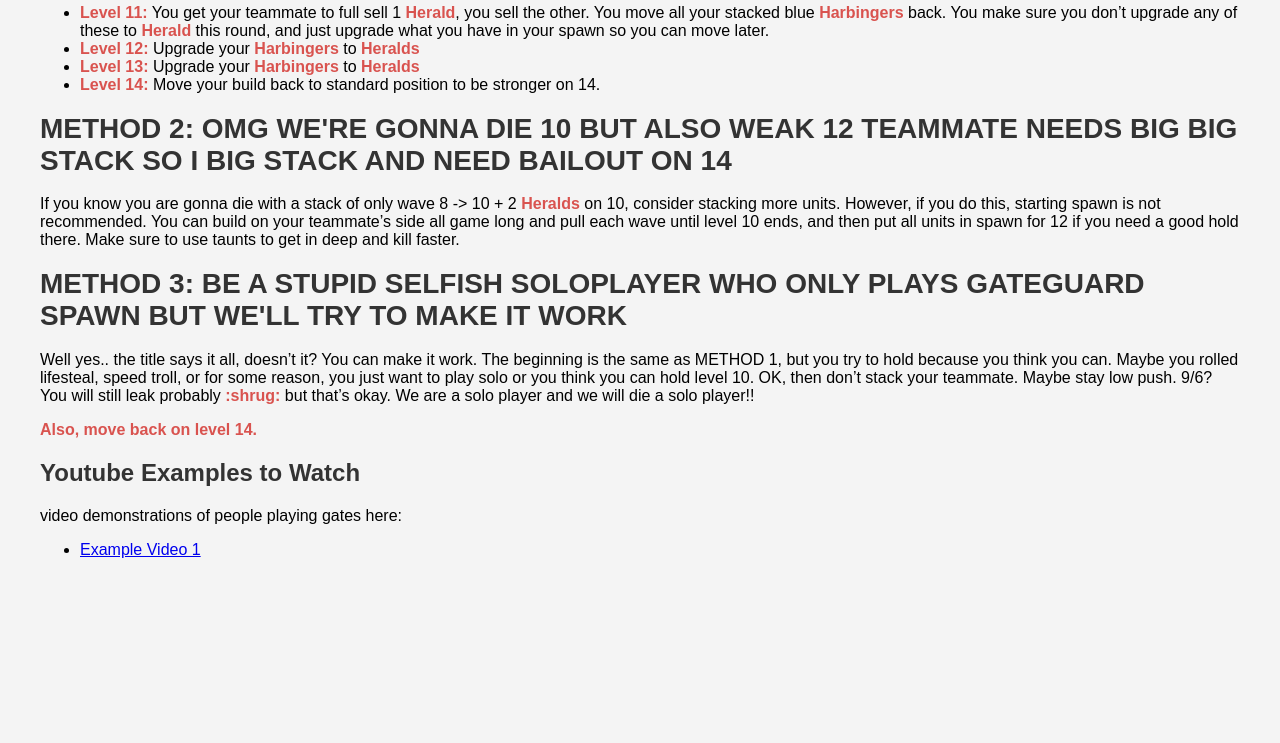
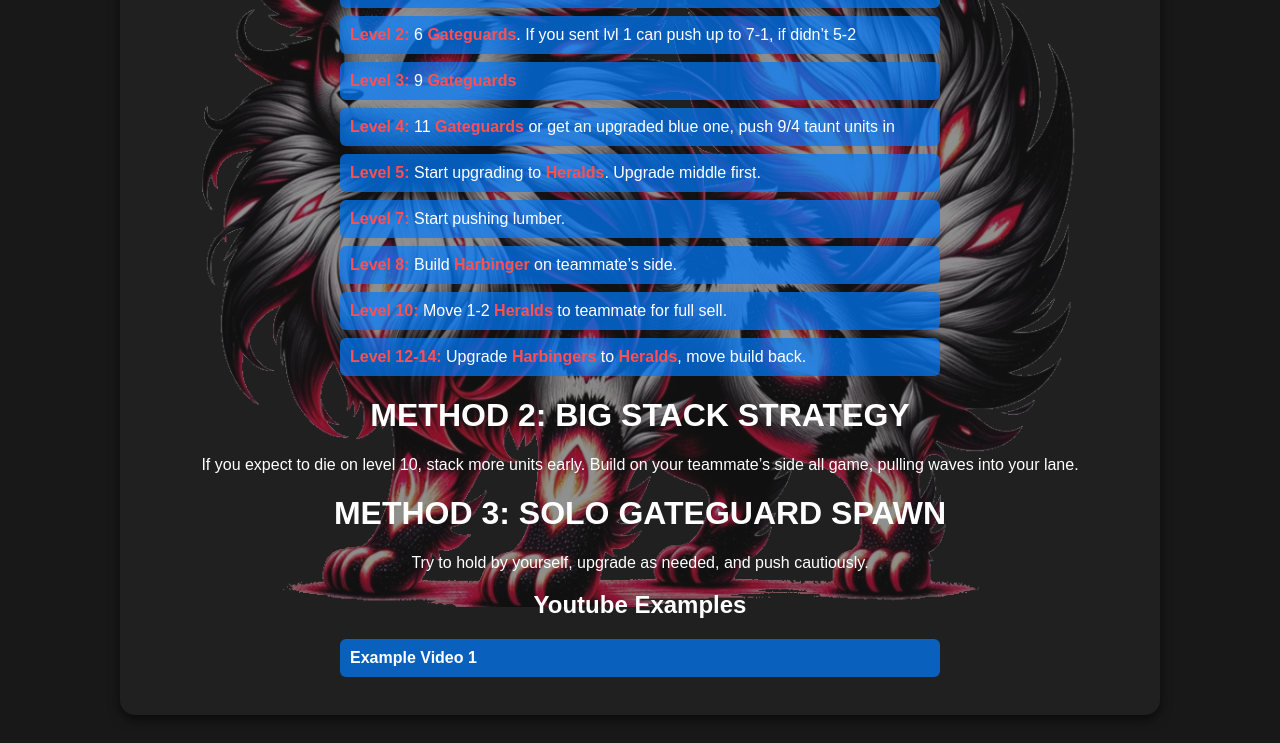
Before and after one commit to Archew/Hellhalt-unit-guides, a plain HTML site: page gateguard.html in a window 1280 px wide. Shown: the part 339-1082 px from the top of the page. Before the commit the page ends 938 px from the top, so only its background shows below. Drawn offline with Linux system fonts and the light colour scheme.

Commit message:
Update gateguard.html

```diff
--- a/gateguard.html
+++ b/gateguard.html
@@ -5,66 +5,124 @@
     <meta name="viewport" content="width=device-width, initial-scale=1.0">
     <title>Gateguard Guide</title>
     <style>
+        /* General Page Styling */
         body {
             font-family: Arial, sans-serif;
-            margin: 40px;
-            background-color: #f4f4f4;
+            background-color: #181818;
+            text-align: center;
+            padding: 20px;
+            color: white;
         }
-        h1, h2 {
-            color: #333;
+
+        h1, h2, h3 {
+            color: white;
         }
-        h1 {
-            font-size: 28px;
+
+        /* Main Content Container */
+        .container {
+            position: relative;
+            max-width: 80%;
+            margin: 0 auto;
+            background: #202020;
+            padding: 30px;
+            border-radius: 15px;
+            box-shadow: 0 4px 12px rgba(0, 0, 0, 0.6);
+            overflow: hidden;
+            min-height: 450px;
         }
-        h2 {
-            font-size: 24px;
+
+        /* Background Image with 50% Opacity */
+        .container::before {
+            content: "";
+            position: absolute;
+            top: 0;
+            left: 0;
+            width: 100%;
+            height: 100%;
+            background-image: url('images/Flareon_sort_hvid.png');
+            background-size: cover;
+            background-position: center;
+            opacity: 0.5;
+            z-index: 0;
         }
-        h3 {
-            font-size: 20px;
-            color: #444;
+
+        /* Ensures text stays visible */
+        .container * {
+            position: relative;
+            z-index: 1;
         }
-        p, li {
-            font-size: 16px;
+
+        /* Headline Box */
+        .headline-box {
+            background: rgba(0, 123, 255, 0.7);
+            border: 2px solid rgba(0, 123, 255, 0.9);
+            padding: 15px;
+            border-radius: 8px;
+            display: inline-block;
+            margin-bottom: 20px;
         }
+
+        /* List Styling */
+        ul {
+            list-style: none;
+            padding: 0;
+            text-align: left;
+            margin: 0 auto;
+            max-width: 600px;
+        }
+
+        li {
+            background-color: rgba(0, 123, 255, 0.7);
+            padding: 10px;
+            margin: 8px 0;
+            border-radius: 6px;
+        }
+
         strong {
+            color: #ff4f4f;
+        }
+
+        /* Link Styling */
+        a {
+            color: white;
+            text-decoration: none;
             font-weight: bold;
-            color: #d9534f;
+        }
+
+        a:hover {
+            text-decoration: underline;
         }
     </style>
 </head>
 <body>
+    <div class="container">
+        <div class="headline-box">
+            <h1>Gateguard Guide</h1>
+        </div>
+
         <h1>METHOD 1: HELP TEAMMATE HOLD LVL 10, HOLD LVL 12 and 14</h1>
-
         <ul>
             <li><strong>Level 1:</strong> 5 <strong>Gateguards</strong></li>
             <li><strong>Level 2:</strong> 6 <strong>Gateguards</strong>. If you sent lvl 1 can push up to 7-1, if didn’t 5-2</li>
             <li><strong>Level 3:</strong> 9 <strong>Gateguards</strong></li>
             <li><strong>Level 4:</strong> 11 <strong>Gateguards</strong> or get an upgraded blue one, push 9/4 taunt units in</li>
-        <li><strong>Level 5:</strong> You stop pushing. No more pushing until after 7. You also start upgrading the <strong>Gateguards</strong> to <strong>Heralds</strong> slowly but surely. Which ones don’t matter too much, as long as they are next to each other, personally I upgrade middle and outwards.</li>
-        <li><strong>Level 7:</strong> After level 7 you start pushing lumber.</li>
-        <li><strong>Level 8:</strong> You are still pushing lumber, what you used to hold level 7 should hold level 8. You build <strong>Harbinger</strong> (the 1-time upgrade <strong>Gateguard</strong>) on teammate. Try to get 9/8.</li>
-        <li><strong>Level 9:</strong> You still build on teammate’s side (blue gates), try to clump them together so you can easily pull them towards your lane. You need to do this to not leak big on 9 unless you have no blue gates on your side, then the X taunt will work.</li>
-        <li><strong>Level 10:</strong> You already built a lot on your teammate. If you are confident you guys hold 10 easily, you can start pushing 9/9 or 9/10. You do this now and not before 9 because you want to leak as little as possible on 9. You also move 1-2 <strong>Heralds</strong> to your teammate from your spawn build, 1 you can full sell, 2 if your teammate can also full sell.</li>
-        <li><strong>Level 11:</strong> You get your teammate to full sell 1 <strong>Herald</strong>, you sell the other. You move all your stacked blue <strong>Harbingers</strong> back. You make sure you don’t upgrade any of these to <strong>Herald</strong> this round, and just upgrade what you have in your spawn so you can move later.</li>
-        <li><strong>Level 12:</strong> Upgrade your <strong>Harbingers</strong> to <strong>Heralds</strong></li>
-        <li><strong>Level 13:</strong> Upgrade your <strong>Harbingers</strong> to <strong>Heralds</strong></li>
-        <li><strong>Level 14:</strong> Move your build back to standard position to be stronger on 14.</li>
+            <li><strong>Level 5:</strong> Start upgrading to <strong>Heralds</strong>. Upgrade middle first.</li>
+            <li><strong>Level 7:</strong> Start pushing lumber.</li>
+            <li><strong>Level 8:</strong> Build <strong>Harbinger</strong> on teammate’s side.</li>
+            <li><strong>Level 10:</strong> Move 1-2 <strong>Heralds</strong> to teammate for full sell.</li>
+            <li><strong>Level 12-14:</strong> Upgrade <strong>Harbingers</strong> to <strong>Heralds</strong>, move build back.</li>
         </ul>
 
-    <h1>METHOD 2: OMG WE'RE GONNA DIE 10 BUT ALSO WEAK 12 TEAMMATE NEEDS BIG BIG STACK SO I BIG STACK AND NEED BAILOUT ON 14</h1>
+        <h1>METHOD 2: BIG STACK STRATEGY</h1>
+        <p>If you expect to die on level 10, stack more units early. Build on your teammate’s side all game, pulling waves into your lane.</p>
 
-    <p>If you know you are gonna die with a stack of only wave 8 -> 10 + 2 <strong>Heralds</strong> on 10, consider stacking more units. However, if you do this, starting spawn is not recommended. You can build on your teammate’s side all game long and pull each wave until level 10 ends, and then put all units in spawn for 12 if you need a good hold there. Make sure to use taunts to get in deep and kill faster.</p>
+        <h1>METHOD 3: SOLO GATEGUARD SPAWN</h1>
+        <p>Try to hold by yourself, upgrade as needed, and push cautiously.</p>
 
-    <h1>METHOD 3: BE A STUPID SELFISH SOLOPLAYER WHO ONLY PLAYS GATEGUARD SPAWN BUT WE'LL TRY TO MAKE IT WORK</h1>
-
-    <p>Well yes.. the title says it all, doesn’t it? You can make it work. The beginning is the same as METHOD 1, but you try to hold because you think you can. Maybe you rolled lifesteal, speed troll, or for some reason, you just want to play solo or you think you can hold level 10. OK, then don’t stack your teammate. Maybe stay low push. 9/6? You will still leak probably <strong>:shrug:</strong> but that’s okay. We are a solo player and we will die a solo player!!</p>
-
-    <p><strong>Also, move back on level 14.</strong></p>
-
-        <h2>Youtube Examples to Watch</h2>
-    <p>video demonstrations of people playing gates here:</p>
+        <h2>Youtube Examples</h2>
         <ul>
             <li><a href="#">Example Video 1</a></li>
         </ul>
+    </div>
 </body>
 </html>
```
Lines whose indentation alone changed are shown as unchanged.
